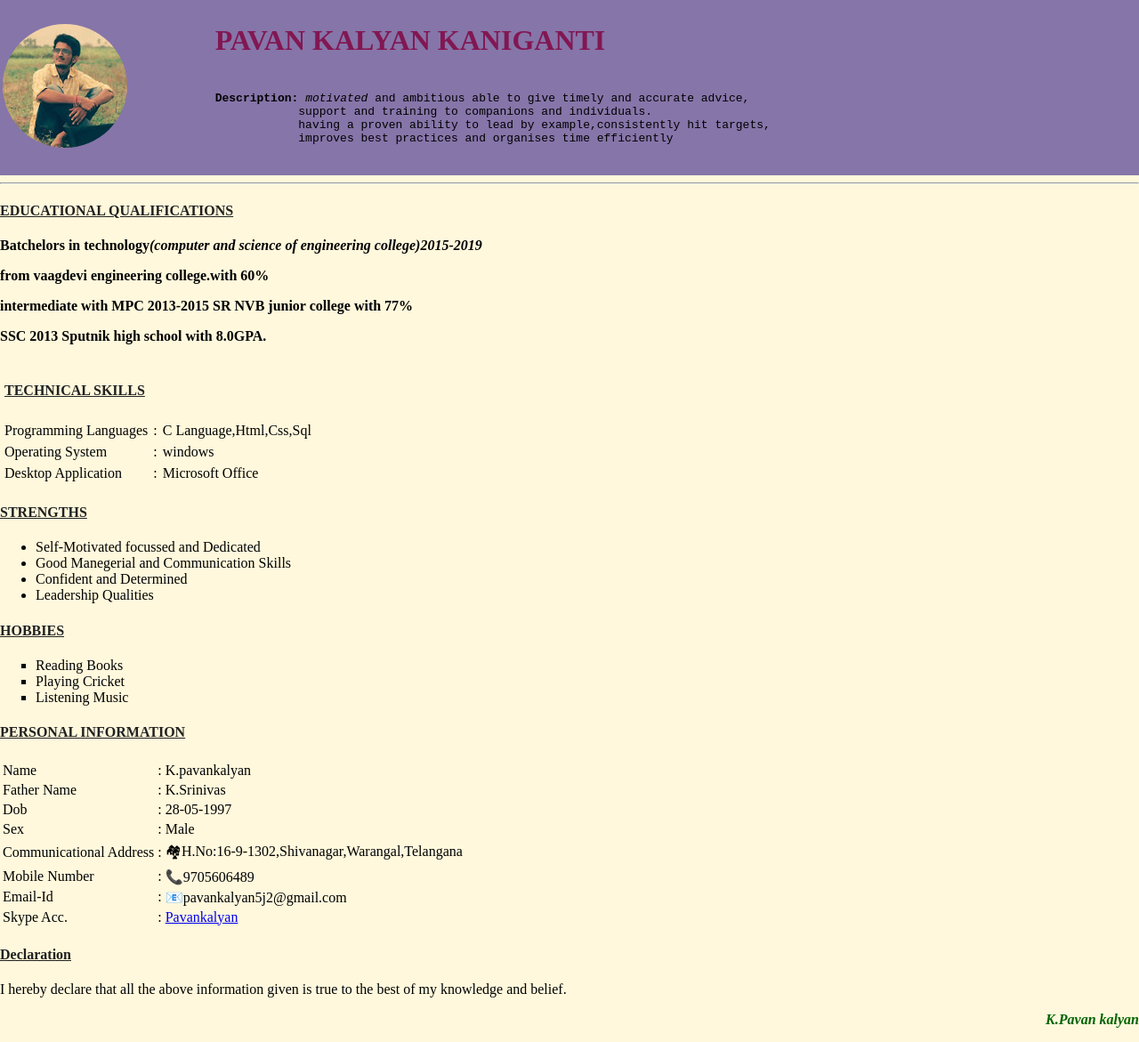
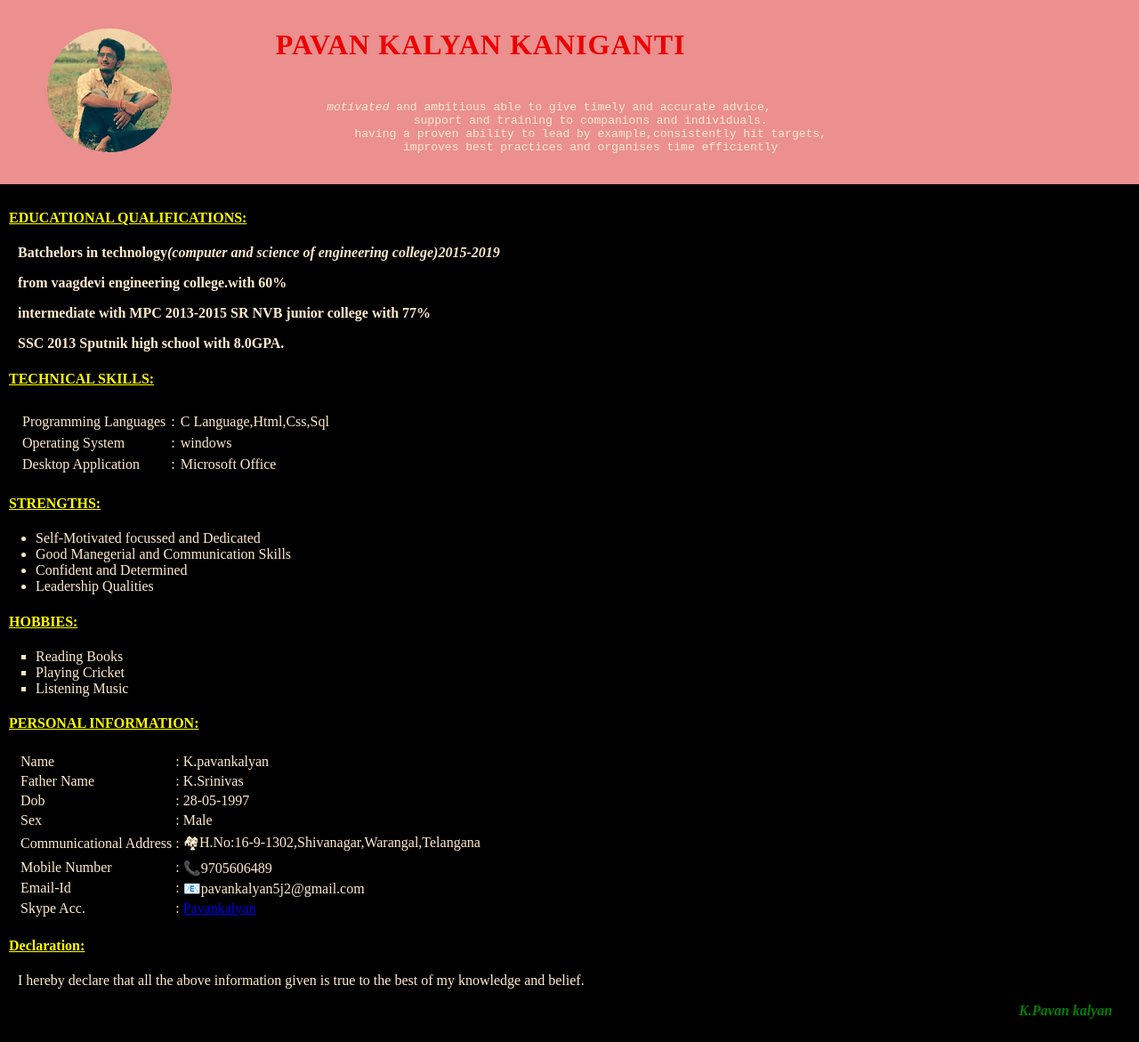
Before and after one commit to pavankalyankaniganti/Resume, a plain HTML site: page index.html in a window 1280 px wide. Shown: the whole page at 89% size. Drawn offline with Linux system fonts and the light colour scheme.

Commit message:
index.html

```diff
--- a/index.html
+++ b/index.html
@@ -1,28 +1,14 @@
 <!DOCTYPE html>
 <html>
 <head>
-    <style>
-    div{
-        text-align: right;
-        color: darkgreen;
-    }
-    h4{
-        color: #212121;
-    }
-    h1{
-        color:#821752;
-    }
-    body {
-    width: 100%;
-    background-color: cornsilk;
-        margin: 0%;
-    }
-</style>
+
+<link rel="stylesheet" href="css/style.css">
+
 </head>
 <body>
-    <table style="background-color: #8675a9; width:100%">
+    <table style="background-color: #eb8f8f; width:100%">
         <tr>
-            <td><img src="dp.jpg" alt="dp" style="border-radius: 50%;"></td>
+            <td><img src="dp.jpg" alt="dp" ></td>
              <td>
     <table>
         <tr>
@@ -30,7 +16,7 @@
         </tr>
         <tr>
         <td>
-                        <pre><strong>Description:</strong> <em>motivated</em> and ambitious able to give timely and accurate advice,
+                        <pre><em>motivated</em> and ambitious able to give timely and accurate advice,
             support and training to companions and individuals.
             having a proven ability to lead by example,consistently hit targets,
             improves best practices and organises time efficiently
@@ -41,15 +27,14 @@
         </tr>
     </table>
     </table><hr>
-    <h4><u>EDUCATIONAL QUALIFICATIONS</u></h4>
+    <h4>EDUCATIONAL QUALIFICATIONS:</h4>
       <strong><p>Batchelors in technology<em>(computer and science of engineering college)2015-2019</em></p>
         <p>from vaagdevi engineering college.with 60%</p>
         <p>intermediate with MPC 2013-2015 SR NVB junior college with 77%</p>
         <p>SSC 2013 Sputnik high school with 8.0GPA.</p></strong>
     <!--table 1-->
-        <table cellspacing="4">
-        <tr>
-        <td colspan="3"><h4><u>TECHNICAL SKILLS</u></h4></td>
+    <h4>TECHNICAL SKILLS:</h4>
+        <table cellspacing="4" style="margin-left:20px ;">     <tr>
     </tr>
         <tr>
             <td>Programming Languages </td>
@@ -67,22 +52,22 @@
         <td>Microsoft Office</td>
     </tr>
     </table>
-    <h4><u>STRENGTHS</u></h4>
+    <h4>STRENGTHS:</h4>
     <ul style="list-style: disc;">
         <li>Self-Motivated focussed and Dedicated</li>
         <li>Good Manegerial and Communication Skills</li>
         <li>Confident and Determined</li>
         <li>Leadership Qualities</li>
    </ul>
-    <h4><u>HOBBIES</u></h4>
+    <h4>HOBBIES:</h4>
     <ul style="list-style: square;">
     <li>Reading Books</li>
      <li>Playing Cricket</li>
        <li>Listening Music</li>
         </ul>
         <!--table 2-->
-        <table>
-    <h4><u>PERSONAL INFORMATION</u></h4>
+    <h4>PERSONAL INFORMATION:</h4>
+    <table style="margin-left: 20px;">
         <tr>
             <td>Name</td>
             <td>:</td>
@@ -124,10 +109,10 @@
         <td><a href="live:.cid.777feac9399c396e">Pavankalyan</a></td>
     </tr>
     </table>
-            <h4><u>Declaration</u></h4>
+            <h4><u>Declaration:</u></h4>
                     <p>I hereby declare that all the above information given is true to the best of my knowledge and belief.</p>
         <div>
-            <p><strong><em>K.Pavan kalyan</em></strong></p>
+            <p class="color"><strong><em>K.Pavan kalyan</em></strong></p>
         </div>
     </body>
 </html>
```
